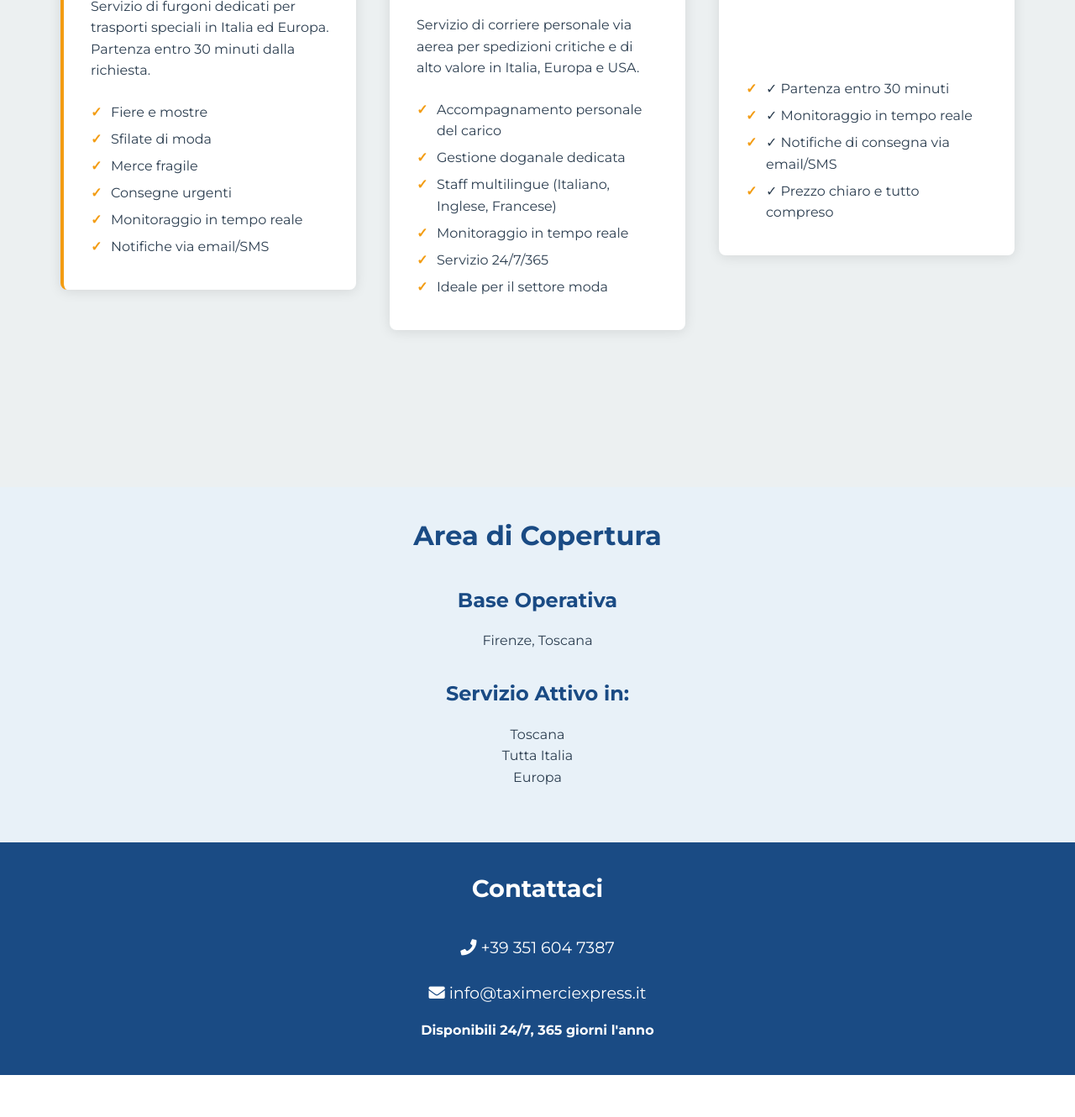
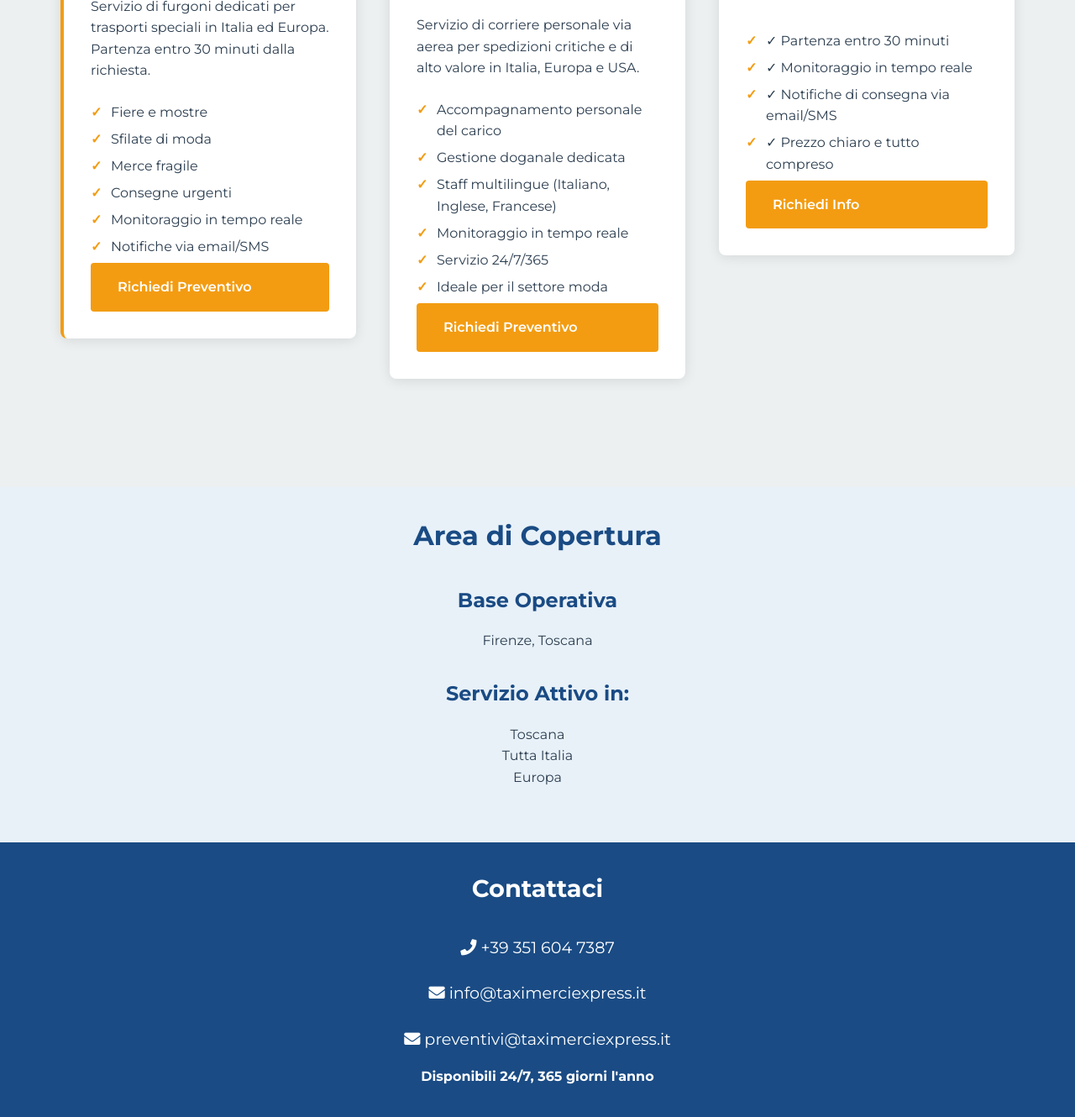
Before and after one commit to Comvertex/TME, a plain HTML site: page test.html in a window 1280 px wide. Shown: the part 1188-2518 px from the top of the page at 84% size. Before the commit the page ends 2468 px from the top, so only its background shows below. Drawn offline with Linux system fonts and the light colour scheme.

Commit message:
test whattsap 1.3

```diff
--- a/test.html
+++ b/test.html
@@ -126,6 +126,7 @@
                         <li>Monitoraggio in tempo reale</li>
                         <li>Notifiche via email/SMS</li>
                     </ul>
+                    <a href="mailto:preventivi@taximerciexpress.it" class="cta-button">Richiedi Preventivo</a>
                 </div>
 
                 <div class="feature">
@@ -139,6 +140,7 @@
                         <li>Servizio 24/7/365</li>
                         <li>Ideale per il settore moda</li>
                     </ul>
+                    <a href="mailto:preventivi@taximerciexpress.it" class="cta-button">Richiedi Preventivo</a>
                 </div>
 
                 <div class="feature highlight">
@@ -149,6 +151,7 @@
                         <li>✓ Notifiche di consegna via email/SMS</li>
                         <li>✓ Prezzo chiaro e tutto compreso</li>
                     </ul>
+                    <a href="mailto:info@taximerciexpress.it" class="cta-button">Richiedi Info</a>
                 </div>
             </div>
         </section>
@@ -183,6 +186,11 @@
                     <i class="fas fa-envelope"></i> info@taximerciexpress.it
                 </a>
             </p>
+            <p>
+                <a href="mailto:preventivi@taximerciexpress.it" class="contact-link">
+                    <i class="fas fa-envelope"></i> preventivi@taximerciexpress.it
+                </a>
+            </p>
             <p><strong>Disponibili 24/7, 365 giorni l'anno</strong></p>
         </div>
     </footer>
```
